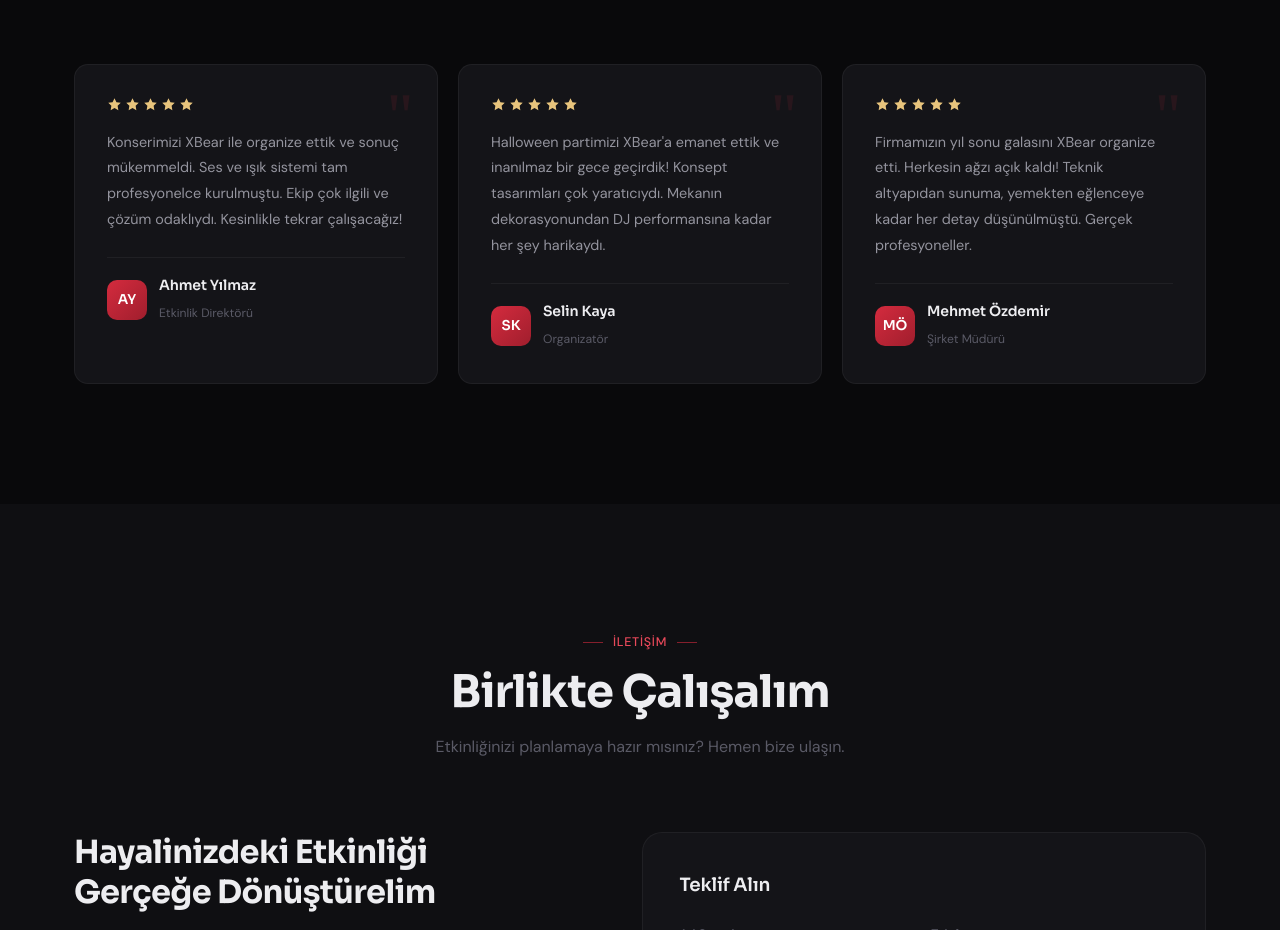
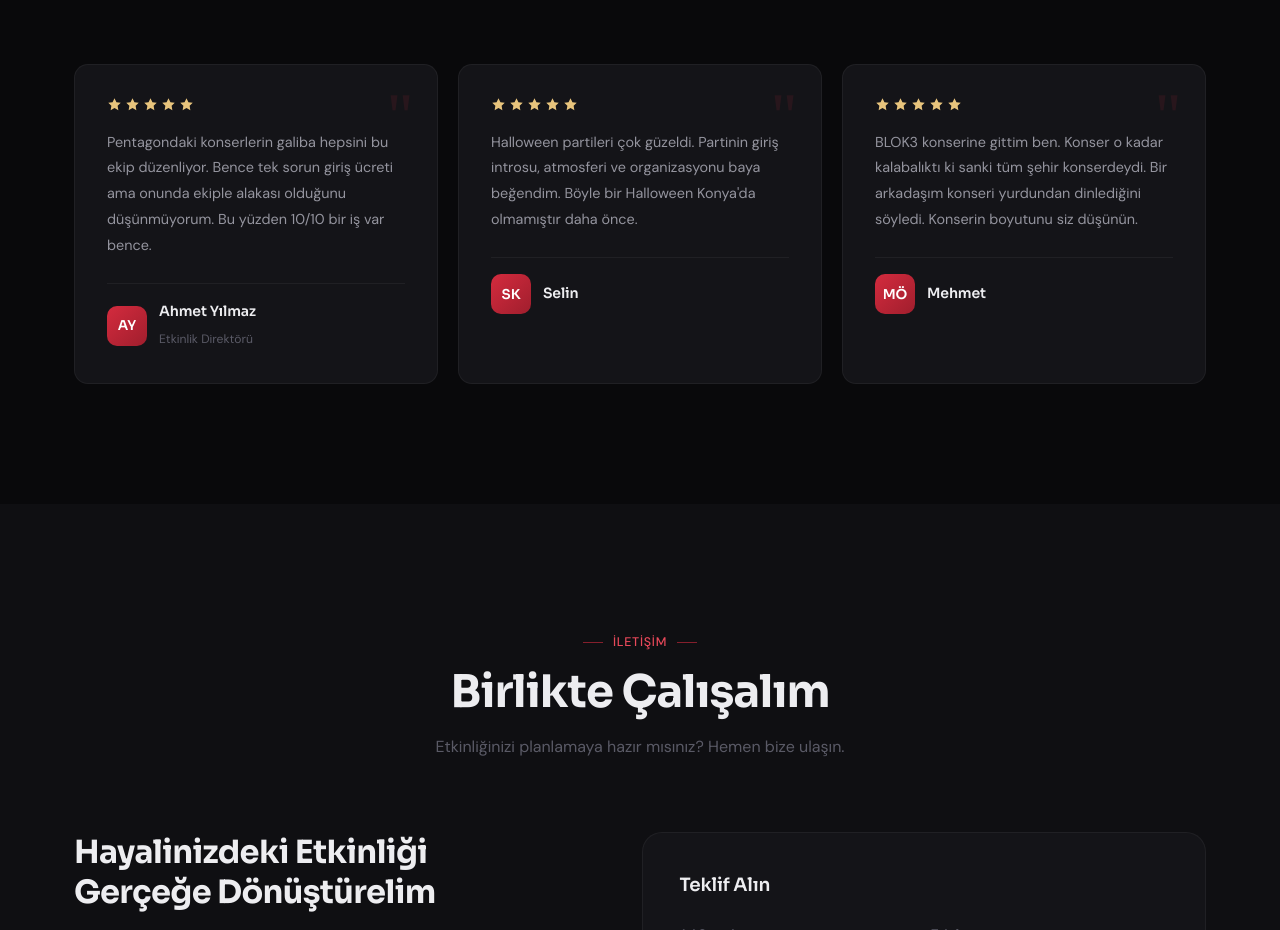
Before and after one commit to MahmudSelmanSahin/XBear_Site, a plain HTML site: page index.html in a window 1280 px wide. Shown: the part 5260-6190 px from the top of the page. Drawn offline with nearby package versions, Linux system fonts and the light colour scheme; a script that the page names is missing.

Commit message:
refactor: update testimonials in index.html to reflect new feedback, enhancing user engagement and content relevance

```diff
--- a/index.html
+++ b/index.html
@@ -410,8 +410,7 @@
             </svg>
           </div>
           <blockquote>
-            Konserimizi XBear ile organize ettik ve sonuç mükemmeldi. Ses ve ışık sistemi tam profesyonelce kurulmuştu.
-            Ekip çok ilgili ve çözüm odaklıydı. Kesinlikle tekrar çalışacağız!
+            Pentagondaki konserlerin galiba hepsini bu ekip düzenliyor. Bence tek sorun giriş ücreti ama onunda ekiple alakası olduğunu düşünmüyorum. Bu yüzden 10/10 bir iş var bence.
           </blockquote>
           <div class="testimonial-author">
             <div class="testimonial-avatar">AY</div>
@@ -446,14 +445,12 @@
             </svg>
           </div>
           <blockquote>
-            Halloween partimizi XBear'a emanet ettik ve inanılmaz bir gece geçirdik!
-            Konsept tasarımları çok yaratıcıydı. Mekanın dekorasyonundan DJ performansına kadar her şey harikaydı.
+            Halloween partileri çok güzeldi. Partinin giriş introsu, atmosferi ve organizasyonu baya beğendim. Böyle bir Halloween Konya'da olmamıştır daha önce.
           </blockquote>
           <div class="testimonial-author">
             <div class="testimonial-avatar">SK</div>
             <div class="testimonial-info">
-              <h5>Selin Kaya</h5>
-              <span>Organizatör</span>
+              <h5>Selin</h5>
             </div>
           </div>
         </div>
@@ -482,14 +479,12 @@
             </svg>
           </div>
           <blockquote>
-            Firmamızın yıl sonu galasını XBear organize etti. Herkesin ağzı açık kaldı!
-            Teknik altyapıdan sunuma, yemekten eğlenceye kadar her detay düşünülmüştü. Gerçek profesyoneller.
+            BLOK3 konserine gittim ben. Konser o kadar kalabalıktı ki sanki tüm şehir konserdeydi. Bir arkadaşım konseri yurdundan dinlediğini söyledi. Konserin boyutunu siz düşünün.
           </blockquote>
           <div class="testimonial-author">
             <div class="testimonial-avatar">MÖ</div>
             <div class="testimonial-info">
-              <h5>Mehmet Özdemir</h5>
-              <span>Şirket Müdürü</span>
+              <h5>Mehmet</h5>
             </div>
           </div>
         </div>
```
